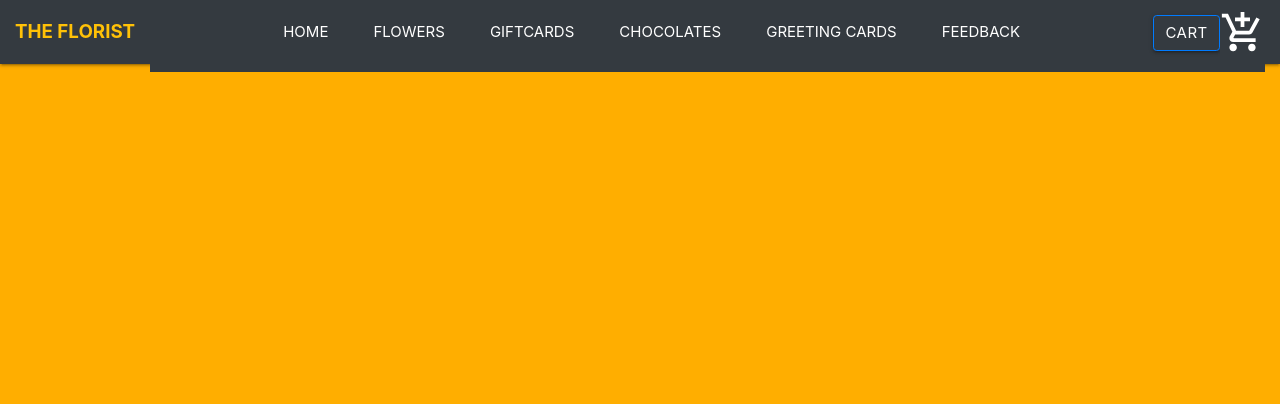
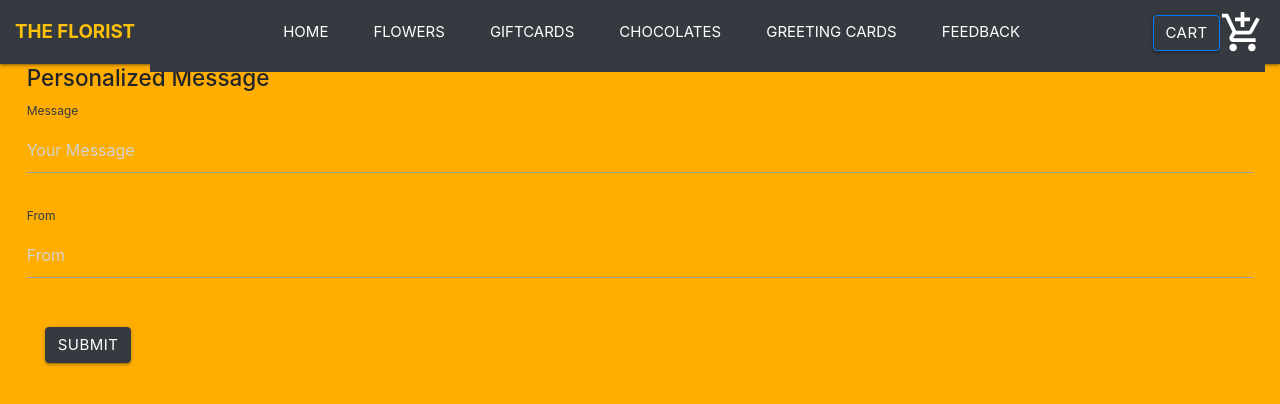
Before and after one commit to sindhubedare/florist, a React (Create React App) app: page /Message in a window 1280 px wide. Shown: the top 404 px of the page. Built offline with nearby package versions, Linux system fonts and the light colour scheme.

Commit message:
Msg working

```diff
--- a/src/Components/Checkout.js
+++ b/src/Components/Checkout.js
@@ -2,6 +2,7 @@
 import 'bootstrap/dist/css/bootstrap.min.css';
 import {Link } from "react-router-dom";
 import {Button} from 'react-bootstrap';
+
 
 
 //nameoncard, ccnumbr, expiremonthandyr and cvv and submit button
@@ -85,10 +86,13 @@
                     <br/><br/>
 
                     <div className="card-body">
-                   <Link to = "/Confirmation">
+                    <Link to = "/Message">
                     {/* <button className="add-button text-dark">Submit</button> */}
-                    <Button variant="dark">SUBMIT</Button>
+                    <Button variant="dark">ADD PERSONALIZED MESSAGE / CONTINUE</Button>
                     </Link>
+                    <br/>
+
+
                      </div>
 
 
--- a/src/Components/Message.js
+++ b/src/Components/Message.js
@@ -1,6 +1,7 @@
 import React, { Component } from 'react';
 import axios from 'axios';
 import 'bootstrap/dist/css/bootstrap.min.css';
+import {Link } from "react-router-dom";
 import {Button, Table} from 'react-bootstrap';
 
 
@@ -75,7 +76,10 @@
                     <br/><br/>
 
                     <div className="card-body">
-                    <button className="btn btn-dark text-light">ADD YOUR MSG</button>
+                    <Link to = "/Confirmation">
+                    {/* <button className="add-button text-dark">Submit</button> */}
+                    <Button variant="dark">SUBMIT</Button>
+                    </Link>
                     </div>
                     </form>
                    </div>
--- a/src/Components/Navbar.js
+++ b/src/Components/Navbar.js
@@ -11,6 +11,7 @@
 import Checkout from './Checkout';
 import Confirmation from './Confirmation';
 import 'bootstrap/dist/css/bootstrap.min.css';
+import Message from './Message';
 
 
 
@@ -82,7 +83,7 @@
   <Route exact path= "/Chocolates" component= {Chocolates} />
   <Route exact path= "/Checkout" component= {Checkout}/>
   <Route exact path= "/Confirmation" component= {Confirmation} />
-
+  <Route exact path= "/Message" component= {Message}/>
 </Switch>
 </Router>
 </div>
```
